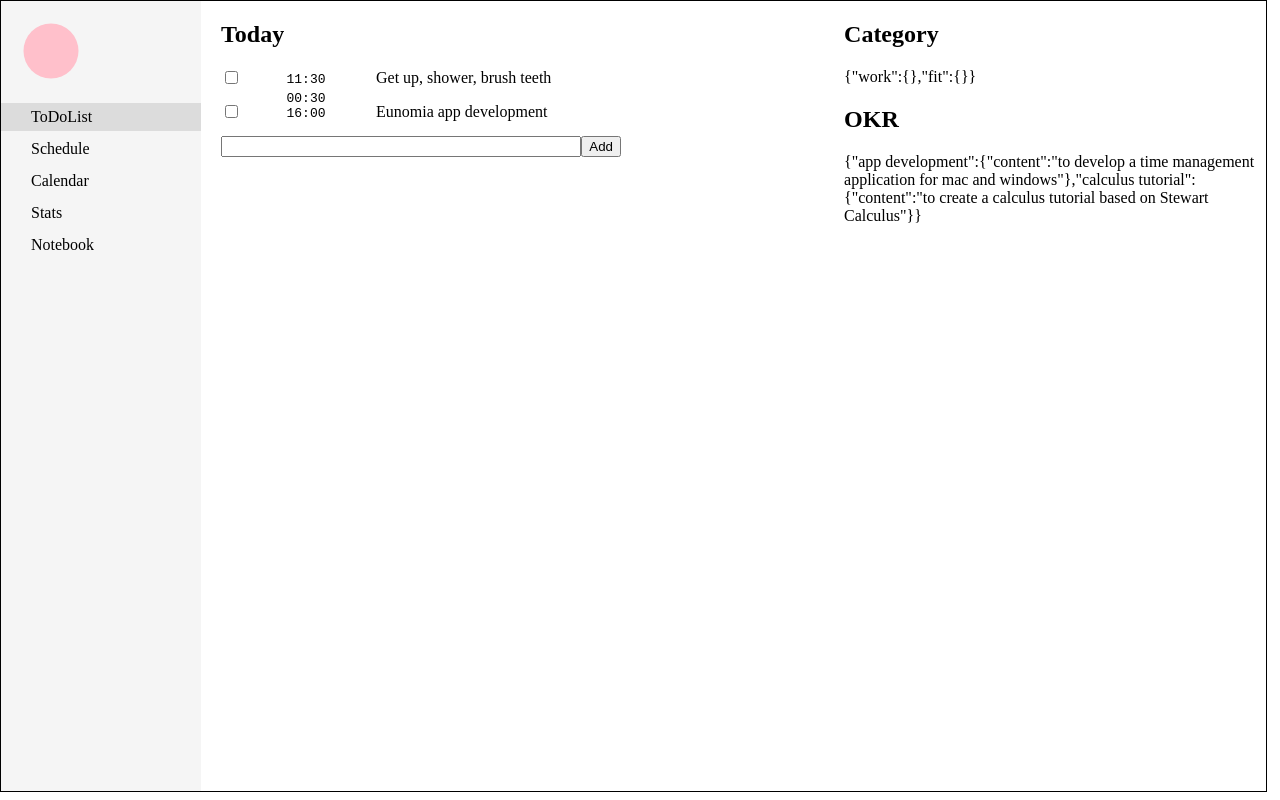
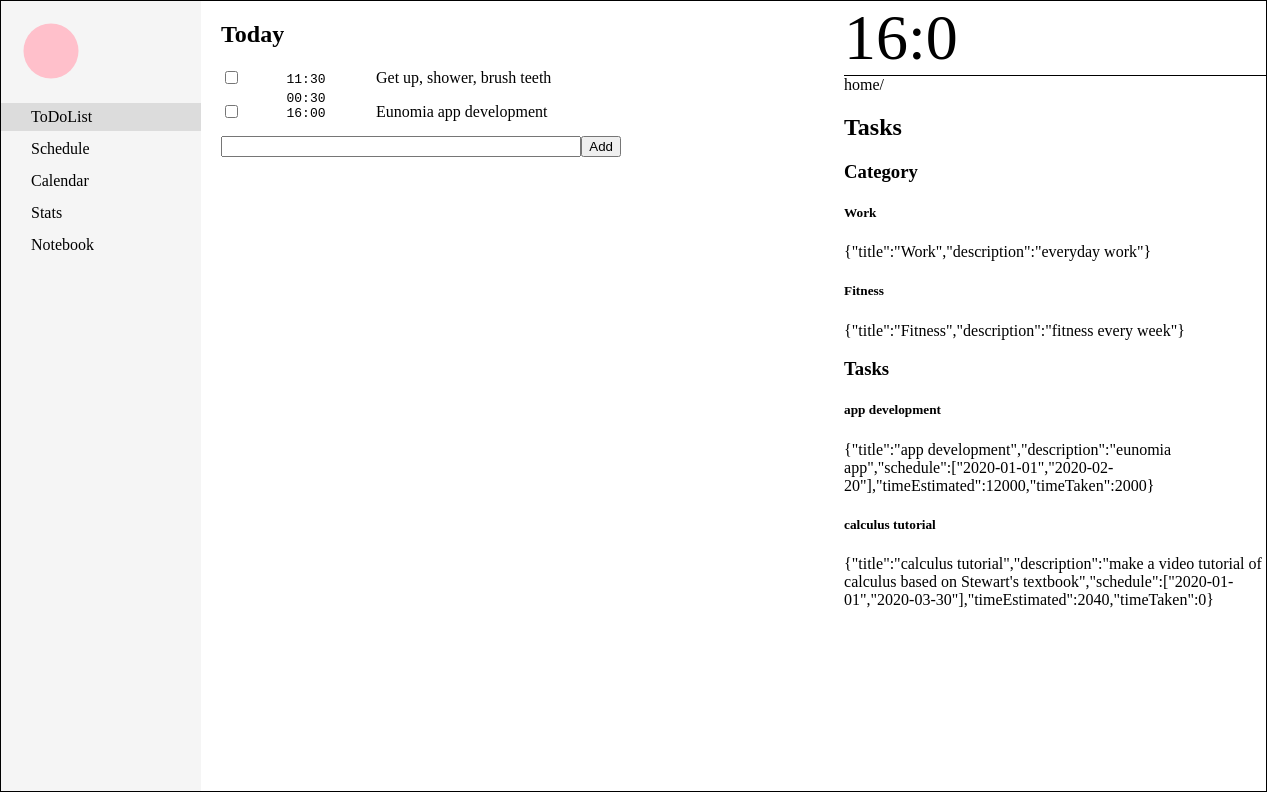
Before and after one commit to Ratioho/eunomia-web, a React (Create React App) app: page / in a window 1280 px wide. Built offline with nearby package versions, Linux system fonts and the light colour scheme.

Commit message:
feat: init schedule part

```diff
--- a/src/pages/PageMain.jsx
+++ b/src/pages/PageMain.jsx
@@ -1,6 +1,7 @@
 import React, { useState, useReducer } from 'react'
 import styled from 'styled-components'
 import AgendaItem from './AgendaItem'
+import PageSchedule from './PageSchedule'
 
 
 const initialState = [
@@ -142,18 +143,17 @@ const PageTodolist = () => {
 
       {/* Input */}
       <StyledAgendaInput>
-        <input type = 'text' value = {agendaInput}
+        <input type = 'textarea' value = {agendaInput}
           onChange = {(event) => setAgendaInput(event.target.value)}
           onKeyPress = {(event) => {
             if (event.key === 'Enter') {
               parseInput(agendaInput, todoDispatch)
-          setAgendaInput('')
+              setAgendaInput('')
             }
           }}
           style = {{flex: 1}}
         />
         <button onClick = {() => {
-          // todoDispatch({type: 'append', value: agendaInput})
           parseInput(agendaInput, todoDispatch)
           setAgendaInput('')
         }}>
@@ -162,11 +162,10 @@ const PageTodolist = () => {
       </StyledAgendaInput>
 
     </StyledPageWrapper>
+
+
     <TaskPageWrapper>
-      <h2>Category</h2>
-      <div>{JSON.stringify(catState)}</div>
-      <h2>OKR</h2>
-      <div>{JSON.stringify(okrState)}</div>
+      <PageSchedule />
     </TaskPageWrapper>
     </>
   )
--- /dev/null
+++ b/src/pages/PageSchedule.jsx
@@ -0,0 +1,94 @@
+import React, { useState, useReducer, useEffect } from 'react'
+
+const taskInitState = {
+	'app development': {
+    title: 'app development',
+    description: "eunomia app",
+    schedule: ['2020-01-01', '2020-02-20'],
+    timeEstimated: 12000,
+    timeTaken: 2000,
+  },
+  'calculus tutorial': {
+  	title: 'calculus tutorial',
+  	description: "make a video tutorial of calculus based on Stewart's textbook",
+  	schedule: ['2020-01-01', '2020-03-30'],
+  	timeEstimated: 34 * 60,
+  	timeTaken: 0,
+  }
+}
+
+const catInitState = {
+  'Work': {
+    title: 'Work',
+    description: 'everyday work',
+  },
+  'Fitness': {
+    title: 'Fitness',
+    description: 'fitness every week',
+  }
+}
+
+
+const Clock = () => {
+  const [time, setTime] = useState(0)
+
+  useEffect(
+    () => {
+      const timer = setInterval(() => {setTime((prev) => prev + 1)}, 60000)
+      return () => clearInterval(timer)
+    }
+  )
+
+  const date = new Date()
+
+
+  return (
+    <div style={{fontSize: 64}}>{date.getHours() + ":" + date.getMinutes()}</div>
+  )
+}
+
+const PageSchedule = () => {
+
+  const [navigation, setNavigation] = useState(['home'])
+
+  return (
+    <>
+      {/* Digital Clock */}
+      <Clock />
+
+      {/* Separater */}
+      <div style={{borderBottom: '1px solid black', width: '100%'}}></div>
+      {/* Navigation */}
+      <div>
+        {navigation.map((item) => <span key = {item}>{item + '/'} </span>)}
+      </div>
+      {/* Title */}
+      <h2>Tasks</h2>
+      {/* Content */}
+      <h3>Category</h3>
+      <div>
+        {
+          Object.keys(catInitState).map((key) => (
+            <>
+            <h5 onClick = {() => {setNavigation(['home', 'category', key])}}>{key}</h5>
+            <div key = {key}>{JSON.stringify(catInitState[key])}</div>
+            </>
+          ))
+        }
+      </div>
+      <h3>Tasks</h3>
+      <div>
+        {
+          Object.keys(taskInitState).map((key) => (
+            <>
+            <h5 onClick = {() => {setNavigation(['home', 'tasks', key])}}>{key}</h5>
+            <div key = {key}>{JSON.stringify(taskInitState[key])}</div>
+            </>
+          ))
+        }
+      </div>
+    </>
+  )
+}
+
+export default PageSchedule
```
Also changed, not shown: 2 other files (tests, documents, lock files or other folders).
